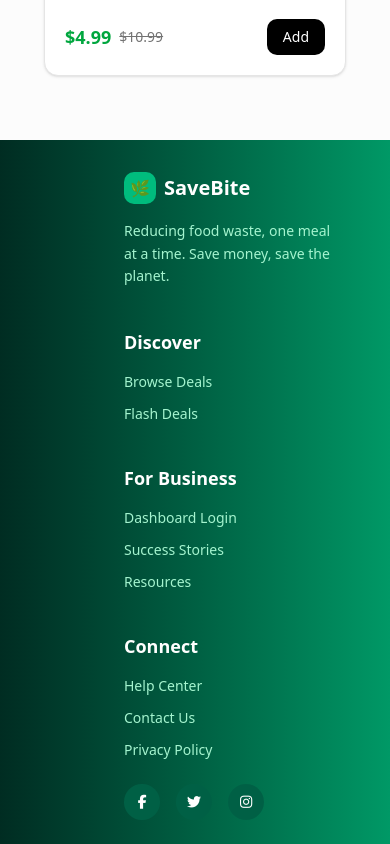
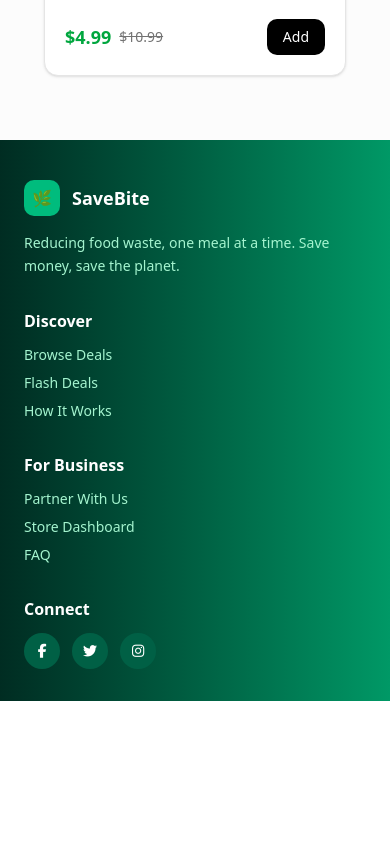
Before and after one commit to ITI-OpenSource-Alex/Save-A-Bite, an Angular app in the folder frontend/: page / in a window 390 px wide. Shown: the part 2731-3575 px from the top of the page. After the commit the page ends 3432 px from the top, so only its background shows below. Built offline with nearby package versions, Linux system fonts and the light colour scheme.

Commit message:
fix: footer mobile responsiveness

```diff
--- a/frontend/src/app/features/home/hero-slider/hero-slider.html
+++ b/frontend/src/app/features/home/hero-slider/hero-slider.html
@@ -1,5 +1,4 @@
 <section class="relative h-[70vh] md:h-[85vh]">
-  <!-- Background -->
   <div
     class="absolute inset-0 bg-cover bg-center"
     style="
@@ -7,10 +6,8 @@
     "
   ></div>
 
-  <!-- Overlay -->
   <div class="absolute inset-0 bg-black/70"></div>
 
-  <!-- Content -->
   <div class="relative z-10 h-full flex items-center">
     <div
       class="text-white flex flex-col gap-6 max-w-xl md:max-w-2xl px-6 md:px-20 text-center md:text-left"
--- a/frontend/src/app/layout/footer/footer.html
+++ b/frontend/src/app/layout/footer/footer.html
@@ -1,68 +1,67 @@
-<footer class="bg-gradient-to-r from-emerald-950 to-emerald-600 text-white pt-8 pb-6 px-7 pl-25">
-  <div class="container mx-auto px-6">
-    <div class="grid md:grid-cols-4 gap-10">
+<footer
+  class="bg-gradient-to-r from-emerald-950 to-emerald-600 text-white pt-10 md:pt-8 pb-8 md:pb-6 px-6 md:px-7"
+>
+  <div class="max-w-7xl md:container mx-auto px-0 md:px-6">
+    <div class="grid grid-cols-1 md:grid-cols-4 gap-8 md:gap-10">
       <div>
-        <div>
-          <div class="flex items-center gap-2 mb-4">
+        <div class="flex items-center gap-3 md:gap-2 mb-4">
           <div
-              class="w-8 h-8 bg-emerald-500 rounded-lg flex items-center justify-center text-white font-bold"
+            class="w-9 h-9 md:w-8 md:h-8 bg-emerald-500 rounded-lg flex items-center justify-center"
           >
             🌿
           </div>
-            <h2 class="text-xl font-semibold">SaveBite</h2>
+
+          <h2 class="text-lg md:text-xl font-semibold">SaveBite</h2>
         </div>
 
-          <p class="text-sm text-emerald-200 leading-relaxed">
+        <p class="text-sm text-emerald-200 leading-relaxed md:max-w-none max-w-xs">
           Reducing food waste, one meal at a time. Save money, save the planet.
         </p>
       </div>
-      </div>
+
       <div>
-        <div>
-          <h3 class="font-semibold text-lg mb-4">Discover</h3>
-          <ul class="space-y-3 text-emerald-200 text-sm">
+        <h3 class="font-semibold text-base md:text-lg mb-3 md:mb-4">Discover</h3>
+
+        <ul class="space-y-2 md:space-y-3 text-emerald-200 text-sm">
           <li><a href="#" class="hover:text-white transition">Browse Deals</a></li>
           <li><a href="#" class="hover:text-white transition">Flash Deals</a></li>
+          <li><a href="#" class="hover:text-white transition">How It Works</a></li>
         </ul>
       </div>
-      </div>
+
       <div>
-        <div>
-          <h3 class="font-semibold text-lg mb-4">For Business</h3>
-          <ul class="space-y-3 text-emerald-200 text-sm">
-            <li><a href="#" class="hover:text-white transition">Dashboard Login</a></li>
-            <li><a href="#" class="hover:text-white transition">Success Stories</a></li>
-            <li><a href="#" class="hover:text-white transition">Resources</a></li>
+        <h3 class="font-semibold text-base md:text-lg mb-3 md:mb-4">For Business</h3>
+
+        <ul class="space-y-2 md:space-y-3 text-emerald-200 text-sm">
+          <li><a href="#" class="hover:text-white transition">Partner With Us</a></li>
+          <li><a href="#" class="hover:text-white transition">Store Dashboard</a></li>
+          <li><a href="#" class="hover:text-white transition">FAQ</a></li>
         </ul>
       </div>
-      </div>
+
       <div>
-        <div>
-          <h3 class="font-semibold text-lg mb-4">Connect</h3>
+        <h3 class="font-semibold text-base md:text-lg mb-3 md:mb-4">Connect</h3>
 
-          <ul class="space-y-3 text-emerald-200 text-sm mb-6">
+        <ul class="hidden md:block space-y-3 text-emerald-200 text-sm mb-6">
           <li><a href="#" class="hover:text-white transition">Help Center</a></li>
           <li><a href="#" class="hover:text-white transition">Contact Us</a></li>
           <li><a href="#" class="hover:text-white transition">Privacy Policy</a></li>
         </ul>
 
-          <div class="flex gap-4">
+        <div class="flex gap-3 md:gap-4 mt-3">
           <a
-              href="#"
             class="w-9 h-9 bg-emerald-800 rounded-full flex items-center justify-center hover:bg-emerald-600 transition"
           >
             <i class="fa-brands fa-facebook-f text-sm"></i>
           </a>
 
           <a
-              href="#"
             class="w-9 h-9 bg-emerald-800 rounded-full flex items-center justify-center hover:bg-emerald-600 transition"
           >
             <i class="fa-brands fa-twitter text-sm"></i>
           </a>
 
           <a
-              href="#"
             class="w-9 h-9 bg-emerald-800 rounded-full flex items-center justify-center hover:bg-emerald-600 transition"
           >
             <i class="fa-brands fa-instagram text-sm"></i>
@@ -71,5 +70,4 @@
       </div>
     </div>
   </div>
-  </div>
 </footer>
```
Lines whose indentation alone changed are shown as unchanged.
